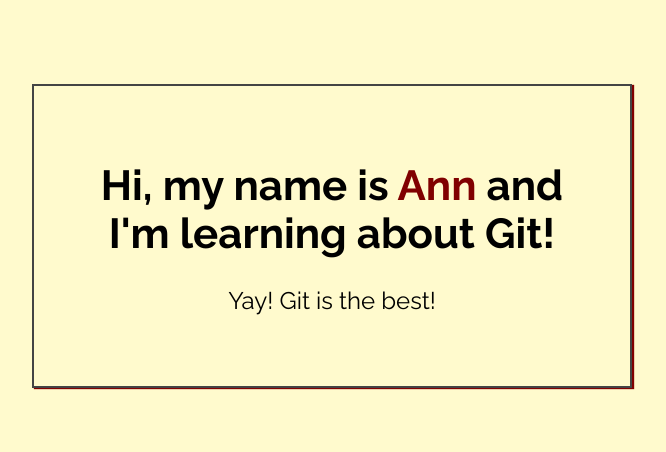
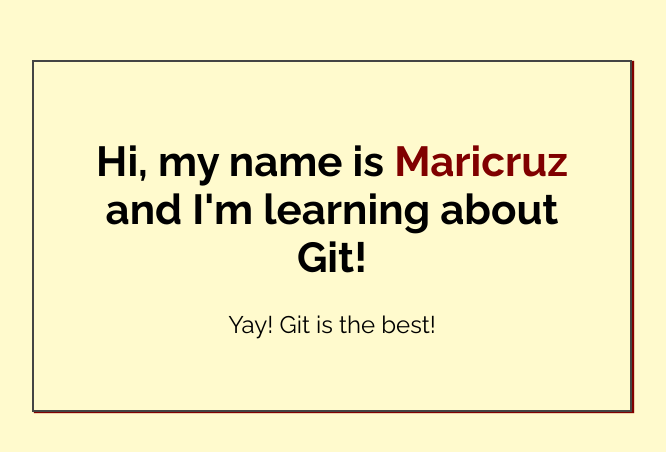
Before and after one commit to merry-codes/my-first-repo, a plain HTML site: page index.html in a window 1280 px wide. Shown: the part 164-616 px from the top of the page, without its empty margins (308-974 px from the left). Drawn offline with Linux system fonts and the light colour scheme.

Commit message:
Added name to index.html

```diff
--- a/index.html
+++ b/index.html
@@ -14,7 +14,7 @@
 <body>
 
     <div class="greeting">
-        <h1>Hi, my name is <span class="highlight">Ann</span> and I'm learning about Git! </h1>
+        <h1>Hi, my name is <span class="highlight">Maricruz</span> and I'm learning about Git! </h1>
 
         <p>Yay! Git is the best!</p>
     </div>
```
